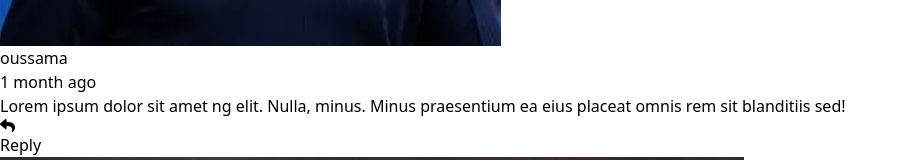
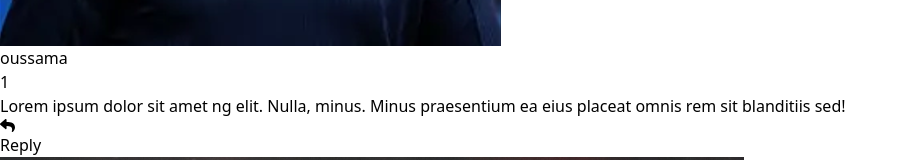
Before and after one commit to OussamaDeghfel/Interactive-comment-section, a React (Vite) app: page / in a window 1280 px wide. Shown: the part 497-657 px from the top of the page, without its empty margins (0-908 px from the left). Built offline with nearby package versions, Linux system fonts and the light colour scheme.

Commit message:
add the date of commenting

```diff
--- a/src/App.tsx
+++ b/src/App.tsx
@@ -3,7 +3,8 @@ import Comment from "./components/Comment";
 import AddComment from "./components/AddComment";
 
 interface commentType {
-  id: number;
+  id: number
+  date: number
   userName: string
   comment: string
 }
@@ -13,6 +14,7 @@ function App() {
     {
       id: 1,
       userName: "oussama",
+      date: 1,
       comment:
         "Lorem ipsum dolor sit amet ng elit. Nulla, minus. Minus praesentium ea eius placeat omnis rem sit blanditiis sed!",
     } as commentType
@@ -35,7 +37,7 @@ function App() {
         /> */}
 
         {commentList.map((comment: commentType) => (
-          <Comment userName={comment.userName} comment={comment.comment} />
+          <Comment id={comment.id} userName={comment.userName} comment={comment.comment} date={comment.date} />
         ))}
         <AddComment addComment={handleAddComment} />
       </div>
--- a/src/components/AddComment.tsx
+++ b/src/components/AddComment.tsx
@@ -13,8 +13,11 @@ const AddComment = ({addComment}) => {
   function handleSubmit(e) {
     e.preventDefault();
 
+    const date = new Date();
+
     const newCommentObject = {
-      id: Date.now(),
+      id: Math.random().toString(32).substring(2, 15),
+      date: date.toLocaleString(),
       userName:"Leva",
       comment: inputComment,
     }
--- a/src/components/comment.tsx
+++ b/src/components/comment.tsx
@@ -3,7 +3,7 @@ import { FaMinus, FaPlus, FaReply } from "react-icons/fa";
 import mbappe from "../assets/mbappe-pic.png";
 import ReplyComment from "./ReplyComment";
 
-const Comment = ({ userName, comment }) => {
+const Comment = ({id, userName, comment, date }) => {
   const [vote, setVote] = useState(0);
   const [showReply, setShowReply] = useState(false);
   return (
@@ -26,11 +26,12 @@ const Comment = ({ userName, comment }) => {
           <div className="flex">
             <img
               src={mbappe}
+              key={id}
               alt="user-image"
               className="w-[30px] h-[30px] rounded-full"
             />
             <h1 className="font-bold pl-2">{userName}</h1>
-            <h2 className="pl-2">1 month ago</h2>
+            <h2 className="pl-2">{date}</h2>
           </div>
           <p className="w-[550px] pt-2 text-gray-600">{comment}</p>
         </div>
```
